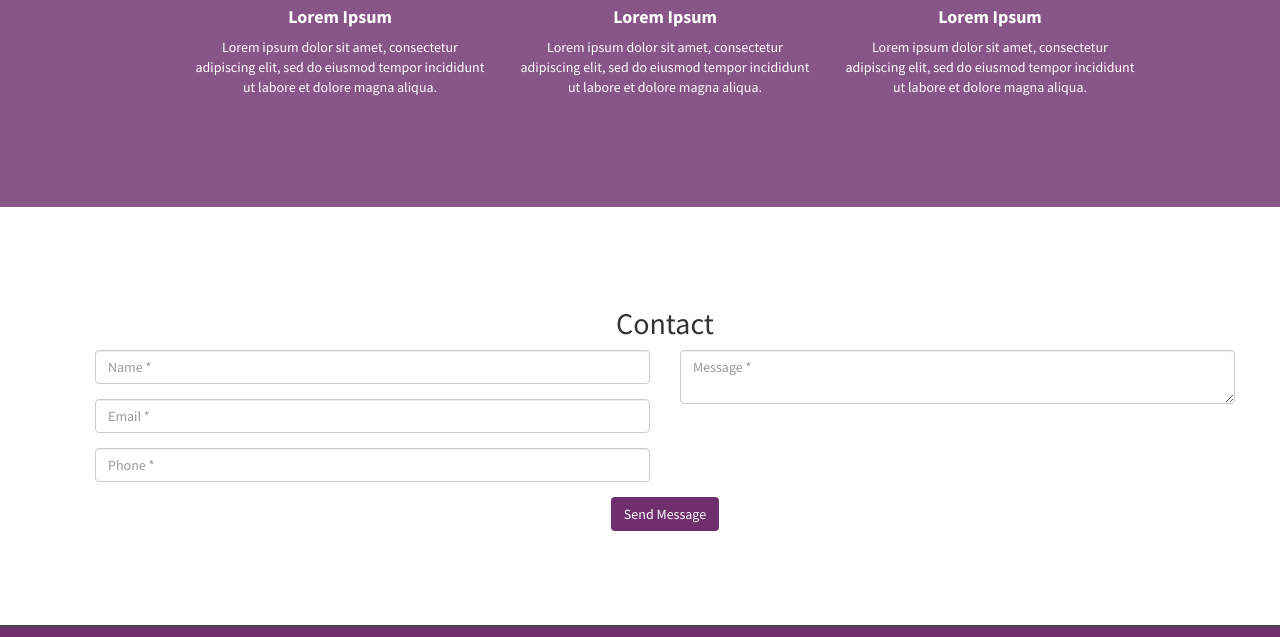
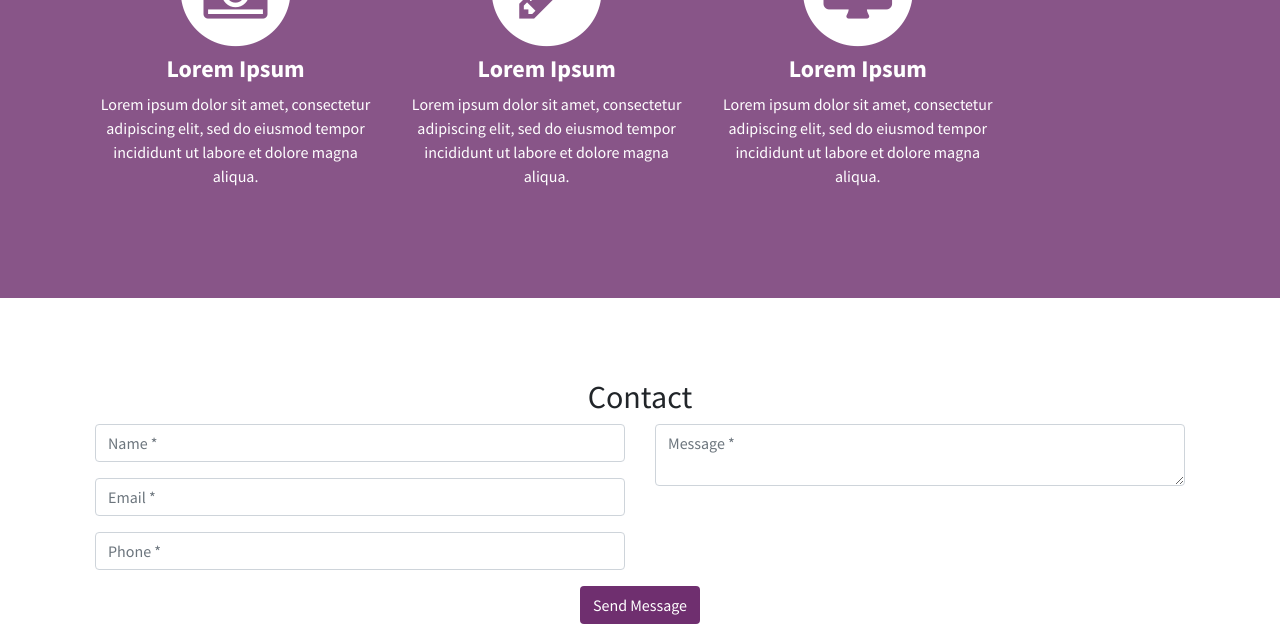
Before and after one commit to CloudBytesCollection/serverlessContact, a plain HTML site: page example/index.html in a window 1280 px wide. Shown: the part 540-1177 px from the top of the page. Drawn offline with nearby package versions, Linux system fonts and the light colour scheme.

Commit message:
Updated bootstrap to v4.1.3

```diff
--- a/example/index.html
+++ b/example/index.html
@@ -12,7 +12,7 @@
 		 <title>Serverless Contact</title>
 
 		<!-- Bootstrap Core CSS -->
-		<link rel="stylesheet" href="https://maxcdn.bootstrapcdn.com/bootstrap/3.3.7/css/bootstrap.min.css" type="text/css">
+		<link rel="stylesheet" href="https://stackpath.bootstrapcdn.com/bootstrap/4.1.3/css/bootstrap.min.css" type="text/css">
 
 		<!-- Custom CSS -->
 		<link rel="stylesheet" href="./styles.css" type="text/css">
@@ -204,7 +204,7 @@
 	crossorigin="anonymous"></script>
 
 	<!-- Bootstrap Core JavaScript -->
-	<script src="https://maxcdn.bootstrapcdn.com/bootstrap/3.3.7/js/bootstrap.min.js"></script>
+	<script src="https://stackpath.bootstrapcdn.com/bootstrap/4.1.3/js/bootstrap.min.js"></script>
 
 	<!-- Custom Contact Form JS -->
 	<script src="./contactForm.js"></script>
```
